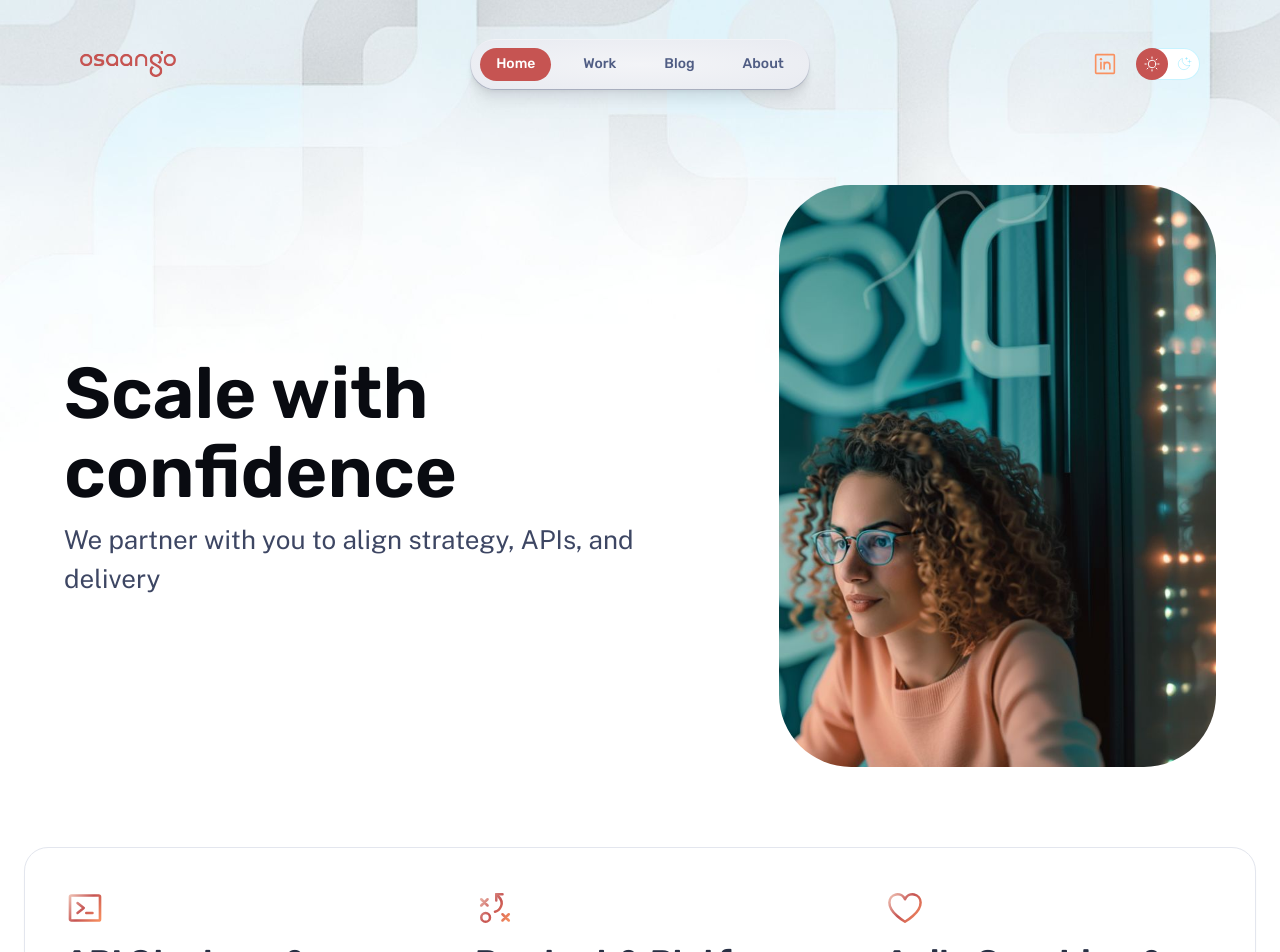
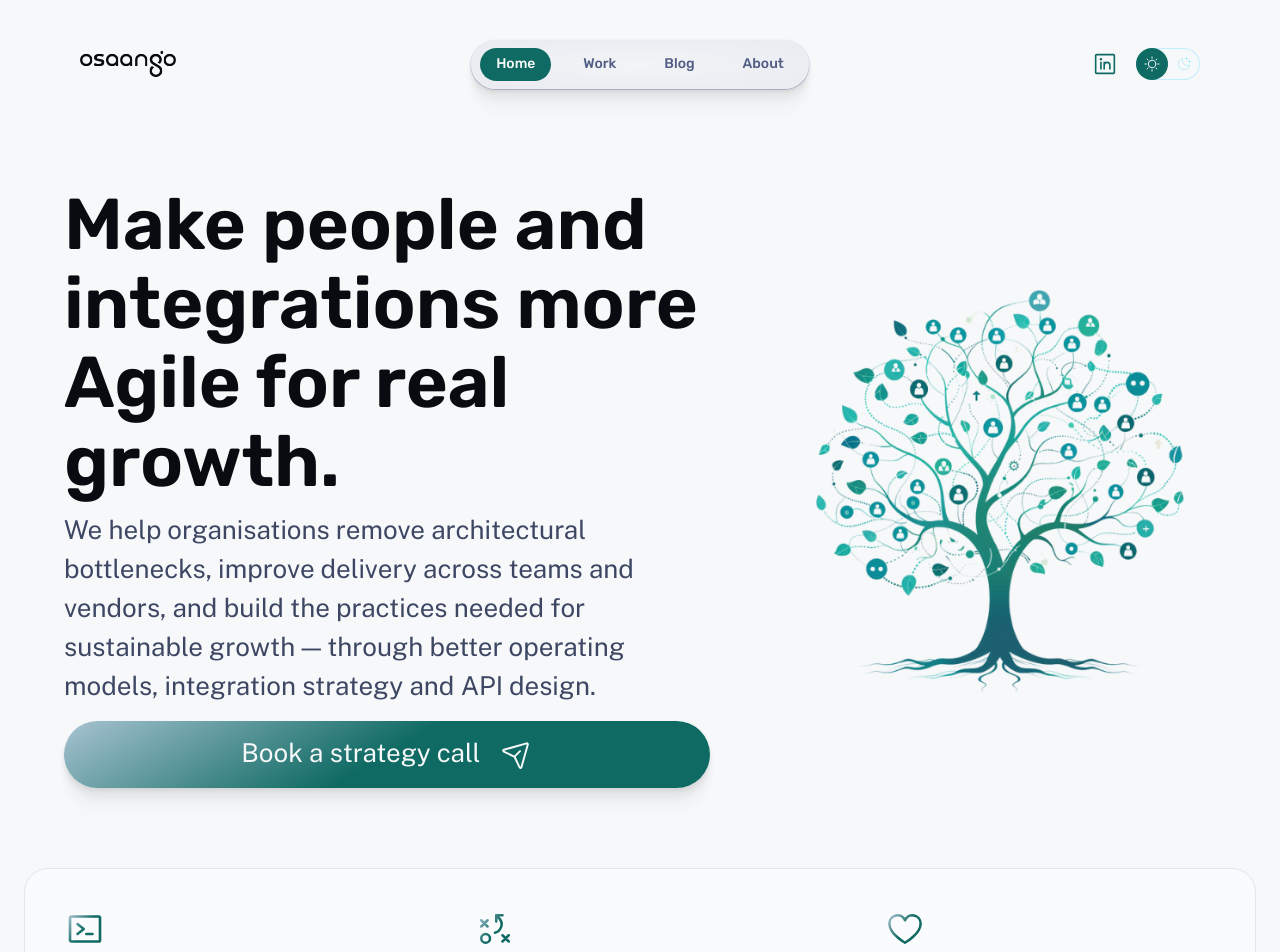
Before and after one commit to Osaango/osaango2025, an Astro site: page / in a window 1280 px wide. Shown: the top 952 px of the page. Built offline with nearby package versions, Linux system fonts and the light colour scheme; Astro itself is replaced by a stand-in of ours.

Commit message:
changed hero section and color palette

```diff
--- a/src/components/ContactCTA.astro
+++ b/src/components/ContactCTA.astro
@@ -5,8 +5,8 @@ import Icon from './Icon.astro';
 
 <aside>
 	<h2>Interested in working together?</h2>
-	<CallToAction href="https://calendar.app.google/KTSrn1Uru1f4ymcg6">
-		Book a quick meeting
+	<CallToAction href="https://calendly.com/marjukka-niinioja/meet-with-marjukka">
+		Book a strategy call
 		<Icon icon="paper-plane-tilt" size="1.2em" />
 	</CallToAction>
 </aside>
--- a/src/components/MainHead.astro
+++ b/src/components/MainHead.astro
@@ -7,8 +7,8 @@ interface Props {
 }
 
 const {
-  title = 'Osaango - From Chaos to Clarity',
-  description = 'Build strategy-driven ecosystems that scale.',
+  title = 'Osaango - Make people and integrations more Agile for real growth.',
+  description = 'We help organisations remove architectural bottlenecks, improve delivery across teams and vendors, and build the practices needed for sustainable growth — through better operating models, integration strategy and API design.',
 } = Astro.props;
 
 const GA_MEASUREMENT_ID = 'G-35GC5RBXFN';
--- a/src/components/Nav.astro
+++ b/src/components/Nav.astro
@@ -350,6 +350,6 @@ const isCurrentPage = (href: string) => {
 	.logo {
 		width: 6rem;
 		height: 3rem;
-		fill: var(--accent-regular);
+		fill: var(--gray-0);
 	}
 </style>
--- a/src/layouts/BaseLayout.astro
+++ b/src/layouts/BaseLayout.astro
@@ -32,7 +32,7 @@ const { title, description } = Astro.props;
 			// Add “loaded” class once the document has completely loaded.
 			addEventListener('load', () => document.documentElement.classList.add('loaded'));
 		</script>
-
+<!--
 		<style>
 			:root {
 				--_placeholder-bg: linear-gradient(transparent, transparent);
@@ -113,7 +113,7 @@ const { title, description } = Astro.props;
 					--bg-gradient-size: none;
 				}
 			}
-		</style>
+		</style> -->
 
 
 
--- a/src/pages/index.astro
+++ b/src/pages/index.astro
@@ -14,10 +14,9 @@ import BlogPreview from '../components/BlogPreview.astro';
 // Layout import — provides basic page elements: <head>, <nav>, <footer> etc.
 import BaseLayout from '../layouts/BaseLayout.astro';
 import { Image } from 'astro:assets';
-import heroWoman from '../assets/osaango-hero-woman2.jpg';
 import apiopsCyclesWS from '../assets/service-images/AccelerateAPIOpsCycles.jpg';
 import AgileGames from '../assets/service-images/Osaango_Agile_Games.jpg';
-
+import agilePeopleInt from '../assets/osaango_makes_people_and_integrations_more_agile.png';
 
 // Content Fetching: List four most recent work projects
 const projects = (await getCollection('work'))
@@ -37,28 +36,31 @@ const posts = (await getCollection('blog'))
 		<div class="wrapper stack gap-8 lg:gap-20">
 			<header class="hero">
 				<Hero
-					title="Scale with confidence"
-					tagline="We partner with you to align strategy, APIs, and delivery"
+					title="Make people and integrations more Agile for real growth."
+					tagline="We help organisations remove architectural bottlenecks, improve delivery across teams and vendors, and build the practices needed for sustainable growth — through better operating models, integration strategy and API design."
 					align="start"
 				>
-<!-- 					<div class="roles">
+                                <CallToAction href="https://calendly.com/marjukka-niinioja/meet-with-marjukka">
+                                        Book a strategy call
+                                        <Icon icon="paper-plane-tilt" size="1.2em" />
+                                </CallToAction>
+<!-- 	                        <div class="roles">
 						<Pill><Icon icon="code" size="1.33em" /> Consulting APIs and Agile</Pill>
-						<Pill><Icon icon="microphone-stage" size="1.33em" /> Speaking</Pill>
 						<Pill><Icon icon="pencil-line" size="1.33em" /> Guidelines and Marketing messages</Pill>
 					</div> -->
 				</Hero>
-
                                 <Image
-                                        src={heroWoman}
-                                        alt="a woman looking at a scalable ecosystem"
+                                        src={agilePeopleInt}
+                                        alt="digital tree made of people and integration icons"
                                         width={480}
-                                        height={620}
+                                        height={480}
                                         sizes="(max-width: 50em) 75vw, 480px"
                                         widths={[260, 360, 480, 600]}
                                         format="webp"
 					loading="eager"
                                         fetchpriority="high"
                                 />
+
 			</header>
 
 			<Skills />
@@ -204,7 +206,7 @@ const posts = (await getCollection('blog'))
 
 	.hero img {
 		object-fit: cover;
-		object-position: left center;
+		object-position: center;
 		border-radius: 1.5rem;
 		/* box-shadow: var(--shadow-md); */
 	}
@@ -214,7 +216,7 @@ const posts = (await getCollection('blog'))
 			display: grid;
 			grid-template-columns: 6fr 4fr;
 			padding-inline: 2.5rem;
-			gap: 3.75rem;
+			gap: 4.75rem;
 		}
 
 		.roles {
@@ -224,7 +226,7 @@ const posts = (await getCollection('blog'))
 		}
 
 		.hero img {
-			aspect-ratio: 3/4;
+			aspect-ratio: 1/1;
 			border-radius: 4.5rem;
 			object-fit: cover;
 		}
--- a/src/styles/global.css
+++ b/src/styles/global.css
@@ -14,11 +14,11 @@
 	--gray-900: #f3f4f7;
 	--gray-999-basis: 0, 0%, 100%;
 	--gray-999_40: hsla(var(--gray-999-basis), 0.4);
-	--gray-999: #ffffff;
+	--gray-999: #F6F8F9;
 
-	--accent-light: #f0c5b7;
-	--accent-regular: #c65452;
-	--accent-dark: #f99160;
+	--accent-light: #A7C3D1;
+	--accent-regular: #0F6A63;
+	--accent-dark: #0F6A63;
 	--accent-overlay: hsl(193, 100%, 67%, 33%);
 	--accent-subtle-overlay: var(--accent-overlay);
 	--accent-text-over: var(--gray-999);
@@ -38,7 +38,7 @@
 	);
 	--gradient-accent-orange: linear-gradient(
 		150deg,
-		#b40668,
+		#A7C3D1,
 		var(--accent-regular),
 		var(--accent-dark)
 	);
@@ -92,9 +92,9 @@
 	--gray-999-basis: 225, 31%, 5%;
 	--gray-999: #090b11;
 
-	--accent-light: #f0c5b7;
-	--accent-regular: #c65452;
-	--accent-dark: #f99160;
+	--accent-light: #A7C3D1;
+	--accent-regular: #0F6A63;
+	--accent-dark: #0F6A63;
 	--accent-overlay: hsl(193, 81%, 67%, 33%);
 	--accent-text-over: var(--gray-0);
 
@@ -104,7 +104,7 @@
 	--gradient-subtle: linear-gradient(150deg, var(--gray-900) 19%, var(--gray-999) 81%);
 	--gradient-accent-orange: linear-gradient(
 		150deg,
-		#b40668,
+		#0F6A63,
 		var(--accent-regular),
 		var(--accent-light)
 	);
@@ -159,7 +159,7 @@ h5 {
 	line-height: 1.1;
 	font-family: var(--font-brand);
 	font-weight: 600;
-	color: var(--gray-100);
+	color: var(--gray-50);
 }
 
 h1 {
```
Also changed, not shown: src/assets/osaango_makes_people_and_integrations_more_agile.png (added).
